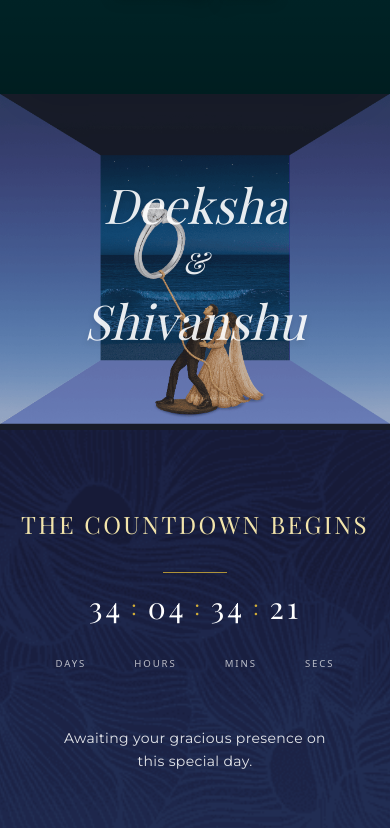
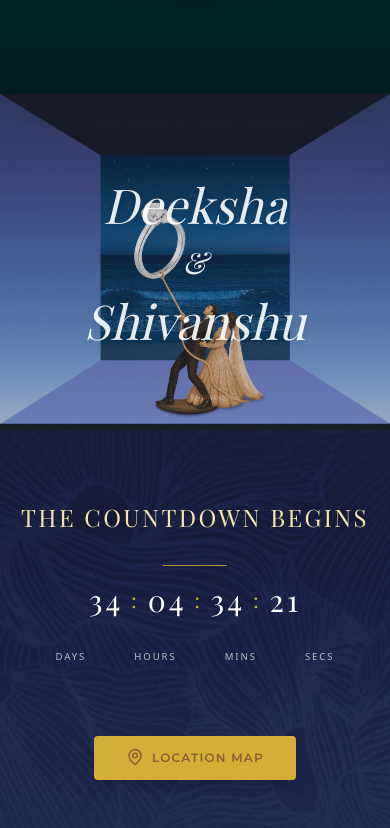
Before and after one commit to harxhitbuilds/deeksha_weds_shivanshu, a Next.js app: page / in a window 390 px wide. Shown: the part 2307-3135 px from the top of the page. Built offline with nearby package versions, Linux system fonts and the light colour scheme; a web font is replaced by a local one.

Commit message:
map link added !

```diff
--- a/components/footer.tsx
+++ b/components/footer.tsx
@@ -81,9 +81,29 @@ export default function Footer() {
             <span>Secs</span>
           </div>
 
-          <p className="max-w-xs md:max-w-3xl text-sm md:text-lg text-gray-200 mt-8 px-4 font-sans leading-relaxed tracking-wide">
-           Awaiting your gracious presence on this special day.
-          </p>
+          <a
+            href="https://maps.app.goo.gl/CUGUrHqzZ7SHEGCR8" // Placeholder map link, update as needed
+            target="_blank"
+            rel="noopener noreferrer"
+            className="mt-12 px-8 py-3 bg-primary text-[#8b5e34] rounded-sm font-sans uppercase tracking-widest text-xs md:text-sm font-semibold shadow-lg flex items-center justify-center gap-2"
+          >
+            <svg
+              xmlns="http://www.w3.org/2000/svg"
+              width="18"
+              height="18"
+              viewBox="0 0 24 24"
+              fill="none"
+              stroke="currentColor"
+              strokeWidth="2"
+              strokeLinecap="round"
+              strokeLinejoin="round"
+              className="mb-0.5"
+            >
+              <path d="M20 10c0 6-8 12-8 12s-8-6-8-12a8 8 0 0 1 16 0Z" />
+              <circle cx="12" cy="10" r="3" />
+            </svg>
+            Location Map
+          </a>
         </div>
       </div>
     </Container>
```
